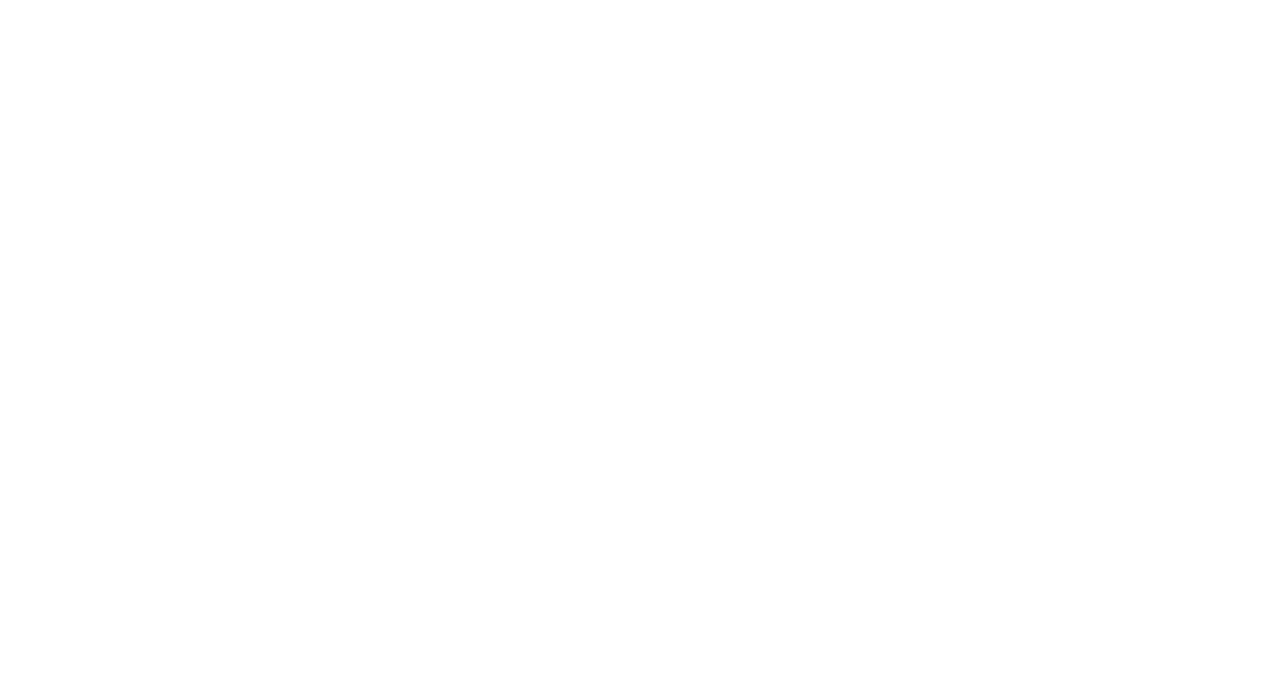
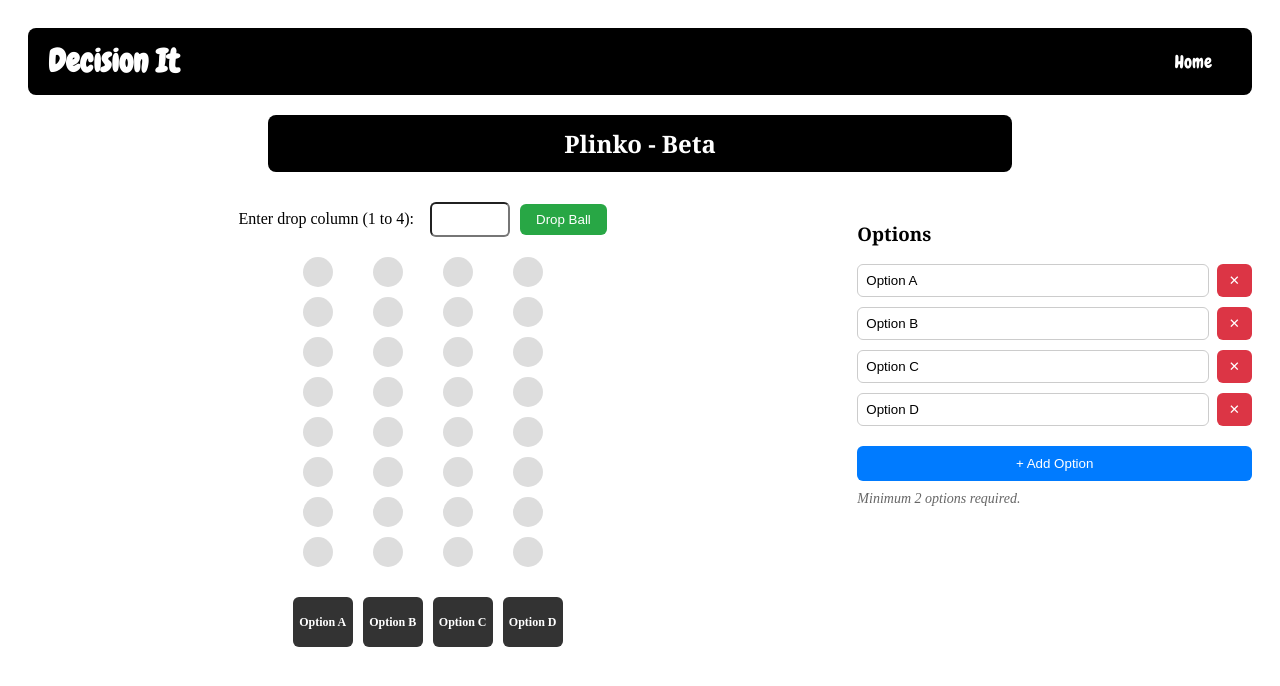
Before and after one commit to willwebb5/decisionit, a React (Create React App) app: page /Plinko in a window 1280 px wide. Before the commit this address had no page. Shown: the top 686 px of the page. Built offline with nearby package versions, Linux system fonts and the light colour scheme.

Commit message:
plinko Beta

```diff
--- a/package.json
+++ b/package.json
@@ -8,6 +8,7 @@
     "@testing-library/react": "^16.3.0",
     "@testing-library/user-event": "^13.5.0",
     "@vercel/speed-insights": "^1.2.0",
+    "canvas-confetti": "^1.9.3",
     "lottie-react": "^2.4.1",
     "react": "^18.2.0",
     "react-custom-roulette": "^1.4.1",
--- a/src/App.js
+++ b/src/App.js
@@ -5,7 +5,9 @@
 import DiceDual from './DiceDual'; // ✅ Import DiceDual
 import CoinToss from './CoinToss';  // Import your coin flip component
 import HorseRace from './HorseRace';
+import Plinko from './Plinko';
 import { SpeedInsights } from "@vercel/speed-insights/react";
+
 
 function App() {
   return (
@@ -16,6 +18,7 @@
         <Route path="/dicedual" element={<DiceDual />} />
         <Route path="/cointoss" element={<CoinToss />} />
         <Route path="/HorseRace" element={<HorseRace />} />
+        <Route path="/Plinko" element={<Plinko />} />
       </Routes>
       <SpeedInsights />
     </Router>
--- a/src/CoinToss.js
+++ b/src/CoinToss.js
@@ -1,5 +1,6 @@
 import React, { useState } from "react";
 import { useNavigate } from "react-router-dom";
+
 
 function CoinToss() {
   const [headsOption, setHeadsOption] = useState("");
@@ -22,8 +23,6 @@
         fontFamily: "Georgia, serif",
       }}
     >
-      {/* Header */}
-      {/* Title Bar */}
       <div
         style={{
           display: "flex",
@@ -32,11 +31,10 @@
           backgroundColor: "black",
           padding: "12px 20px",
           borderRadius: 8,
-          marginBottom: 10,
+          marginBottom: 20,
         }}
       >
         <h1 style={{ margin: 0, fontFamily: "chewy" }}>Decision It</h1>
-
         <button
           onClick={() => navigate("/")}
           style={{
--- a/src/DiceDual.js
+++ b/src/DiceDual.js
@@ -1,5 +1,6 @@
 import React, { useState, useEffect } from "react";
 import { useNavigate } from "react-router-dom";
+
 
 const DiceDual = () => {
   const navigate = useNavigate();
--- a/src/HorseRace.js
+++ b/src/HorseRace.js
@@ -1,5 +1,6 @@
 import React, { useState, useEffect, useRef } from "react";
 import { useNavigate } from "react-router-dom";
+
 
 function RunnerRace() {
   const [runners, setRunners] = useState(["Runner 1", "Runner 2", "Runner 3"]);
--- /dev/null
+++ b/src/Plinko.js
@@ -0,0 +1,302 @@
+import React, { useState, useEffect } from "react";
+import { useNavigate } from "react-router-dom";
+
+export default function Plinko() {
+  const navigate = useNavigate();
+
+  const [options, setOptions] = useState(["Option A", "Option B", "Option C", "Option D"]);
+  const [startCol, setStartCol] = useState("");
+  const [ballPath, setBallPath] = useState([]);
+  const [currentStep, setCurrentStep] = useState(0);
+  const [isDropping, setIsDropping] = useState(false);
+  const [winner, setWinner] = useState(null);
+  const [error, setError] = useState("");
+
+  const COLS = options.length;
+  const ROWS = 8;
+
+  useEffect(() => {
+    if (isDropping && currentStep < ballPath.length) {
+      const timer = setTimeout(() => setCurrentStep((s) => s + 1), 200);
+      return () => clearTimeout(timer);
+    } else if (isDropping && currentStep >= ballPath.length) {
+      setIsDropping(false);
+      const finalCol = ballPath[ballPath.length - 1];
+      setWinner(options[finalCol]);
+    }
+  }, [isDropping, currentStep, ballPath, options]);
+
+  const handleDrop = () => {
+    setError("");
+    const colNum = parseInt(startCol);
+    if (isNaN(colNum) || colNum < 1 || colNum > COLS) {
+      setError(`Enter a column between 1 and ${COLS}`);
+      return;
+    }
+    if (isDropping) return;
+
+    setWinner(null);
+    setCurrentStep(0);
+    setIsDropping(true);
+
+    let path = [];
+    let currentCol = colNum - 1;
+    for (let i = 0; i <= ROWS; i++) {
+      path.push(currentCol);
+      const move = Math.random() < 0.5 ? -1 : 1;
+      currentCol = Math.max(0, Math.min(COLS - 1, currentCol + move));
+    }
+    setBallPath(path);
+  };
+
+  const updateOption = (index, value) => {
+    const newOptions = [...options];
+    newOptions[index] = value;
+    setOptions(newOptions);
+  };
+
+  const addOption = () => {
+    setOptions([...options, `Option ${String.fromCharCode(65 + options.length)}`]);
+  };
+
+  const deleteOption = (index) => {
+    if (options.length <= 2) return;
+    const newOptions = options.filter((_, i) => i !== index);
+    setOptions(newOptions);
+    if (parseInt(startCol) > newOptions.length) {
+      setStartCol("");
+    }
+  };
+
+  return (
+    <div style={{ backgroundColor: "#fff", minHeight: "100vh", padding: 20 }}>
+      {/* Header */}
+      <div
+        style={{
+          backgroundColor: "black",
+          color: "white",
+          padding: "12px 20px",
+          borderRadius: 8,
+          marginBottom: 20,
+          display: "flex",
+          justifyContent: "space-between",
+          alignItems: "center",
+        }}
+      >
+        <h1 style={{ margin: 0, fontFamily: "chewy" }}>Decision It</h1>
+        <button
+          onClick={() => navigate("/")}
+          style={{
+            backgroundColor: "black",
+            border: "none",
+            color: "white",
+            padding: "10px 20px",
+            borderRadius: 10,
+            cursor: "pointer",
+            fontFamily: "chewy",
+            fontSize: 18,
+          }}
+        >
+          Home
+        </button>
+      </div>
+
+      <h2
+        style={{
+          backgroundColor: "black",
+          color: "white",
+          padding: 12,
+          borderRadius: 8,
+          maxWidth: 720,
+          margin: "0 auto 30px",
+          textAlign: "center",
+          fontFamily: "Georgia, serif",
+        }}
+      >
+        Plinko - Beta
+      </h2>
+
+      <div style={{ display: "flex", maxWidth: 1500, margin: "0 auto", gap: 40 }}>
+        {/* Left Side: Game */}
+        <div style={{ flex: 2 }}>
+          {/* Controls */}
+          <div style={{ textAlign: "center", marginBottom: 20 }}>
+            <label>
+              Enter drop column (1 to {COLS}):{" "}
+              <input
+                type="number"
+                value={startCol}
+                onChange={(e) => setStartCol(e.target.value)}
+                disabled={isDropping}
+                style={{
+                  padding: 8,
+                  borderRadius: 6,
+                  width: 60,
+                  marginLeft: 12,
+                }}
+              />
+            </label>
+            <button
+              onClick={handleDrop}
+              disabled={isDropping}
+              style={{
+                marginLeft: 10,
+                padding: "8px 16px",
+                backgroundColor: "#28a745",
+                color: "white",
+                border: "none",
+                borderRadius: 6,
+                cursor: "pointer",
+              }}
+            >
+              Drop Ball
+            </button>
+            {error && <div style={{ color: "red", marginTop: 10 }}>{error}</div>}
+          </div>
+
+          {/* Board */}
+<div style={{ display: "flex", flexDirection: "column", alignItems: "center", gap: 10 }}>
+  {[...Array(ROWS)].map((_, row) => (
+    <div
+      key={row}
+      style={{
+        display: "grid",
+        gridTemplateColumns: `repeat(${COLS}, 50px)`,
+        gap: "20px",
+        justifyContent: "center",
+      }}
+    >
+      {[...Array(COLS)].map((_, col) => {
+        const showBall = currentStep === row && ballPath[currentStep] === col;
+        return (
+          <div
+            key={`${row}-${col}`}
+            style={{
+              width: 30,
+              height: 30,
+              borderRadius: "50%",
+              backgroundColor: showBall ? "#e63946" : "#ddd",
+              transition: "background-color 0.2s",
+              margin: "0 auto",
+            }}
+          />
+        );
+      })}
+    </div>
+  ))}
+
+  {/* Buckets aligned under columns */}
+  <div
+    style={{
+      display: "grid",
+      gridTemplateColumns: `repeat(${COLS}, 50px)`,
+      gap: "20px",
+      justifyContent: "center",
+      marginTop: 20,
+    }}
+  >
+    {options.map((opt, i) => {
+      const isWinner = ballPath[currentStep] === i && currentStep === ROWS;
+      return (
+        <div
+          key={`bucket-${i}`}
+          style={{
+            width: 60,
+            height: 50,
+            backgroundColor: isWinner ? "#2a9d8f" : "#333",
+            color: "white",
+            borderRadius: 6,
+            display: "flex",
+            justifyContent: "center",
+            alignItems: "center",
+            fontWeight: "bold",
+            fontSize: 12,
+            overflow: "hidden",
+            textOverflow: "ellipsis",
+            whiteSpace: "nowrap",
+            gridColumn: "auto",
+          }}
+          title={opt}
+        >
+          {opt}
+        </div>
+      );
+    })}
+  </div>
+</div>
+
+
+          {/* Winner Message */}
+          {winner && (
+            <div
+              style={{
+                marginTop: 30,
+                fontSize: 24,
+                color: "#2a9d8f",
+                textAlign: "center",
+                fontWeight: "bold",
+              }}
+            >
+              🎉 Winner: {winner}
+            </div>
+          )}
+        </div>
+
+        {/* Right Side: Options */}
+        <div style={{ flex: 1 }}>
+          <h3 style={{ fontFamily: "Georgia, serif" }}>Options</h3>
+          {options.map((opt, i) => (
+            <div key={i} style={{ display: "flex", marginBottom: 10 }}>
+              <input
+                type="text"
+                value={opt}
+                onChange={(e) => updateOption(i, e.target.value)}
+                style={{
+                  flexGrow: 1,
+                  padding: 8,
+                  borderRadius: 6,
+                  border: "1px solid #ccc",
+                }}
+              />
+              <button
+                onClick={() => deleteOption(i)}
+                disabled={options.length <= 2}
+                style={{
+                  marginLeft: 8,
+                  backgroundColor: options.length > 2 ? "#dc3545" : "#aaa",
+                  color: "white",
+                  border: "none",
+                  padding: "6px 12px",
+                  borderRadius: 6,
+                  cursor: options.length > 2 ? "pointer" : "not-allowed",
+                }}
+              >
+                ✕
+              </button>
+            </div>
+          ))}
+
+          <button
+            onClick={addOption}
+            style={{
+              width: "100%",
+              padding: "10px",
+              marginTop: 10,
+              backgroundColor: "#007bff",
+              color: "white",
+              border: "none",
+              borderRadius: 6,
+              cursor: "pointer",
+            }}
+          >
+            + Add Option
+          </button>
+
+          <p style={{ marginTop: 10, fontStyle: "italic", fontSize: 14, color: "#666" }}>
+            Minimum 2 options required.
+          </p>
+        </div>
+      </div>
+    </div>
+  );
+}
--- a/src/Spinner.js
+++ b/src/Spinner.js
@@ -1,6 +1,7 @@
 import React, { useState } from "react";
 import { Wheel } from "react-custom-roulette";
 import { useNavigate } from "react-router-dom";
+
 
 function Spinner() {
   const [inputs, setInputs] = useState(["", "", ""]);
@@ -38,6 +39,7 @@
   };
 
   return (
+    /* BAckgorund and general page settings */
     <div
       style={{
         padding: 20,
@@ -71,7 +73,7 @@
             fontFamily: "Chewy",
             padding: "10px 20px",
             borderRadius: 10,
-            fontSize: 18,
+            fontSize: 20,
             cursor: "pointer",
           }}
         >
```
Also changed, not shown: src/Home.js (+31 -2 lines), 1 other file (tests, documents, lock files or other folders).
